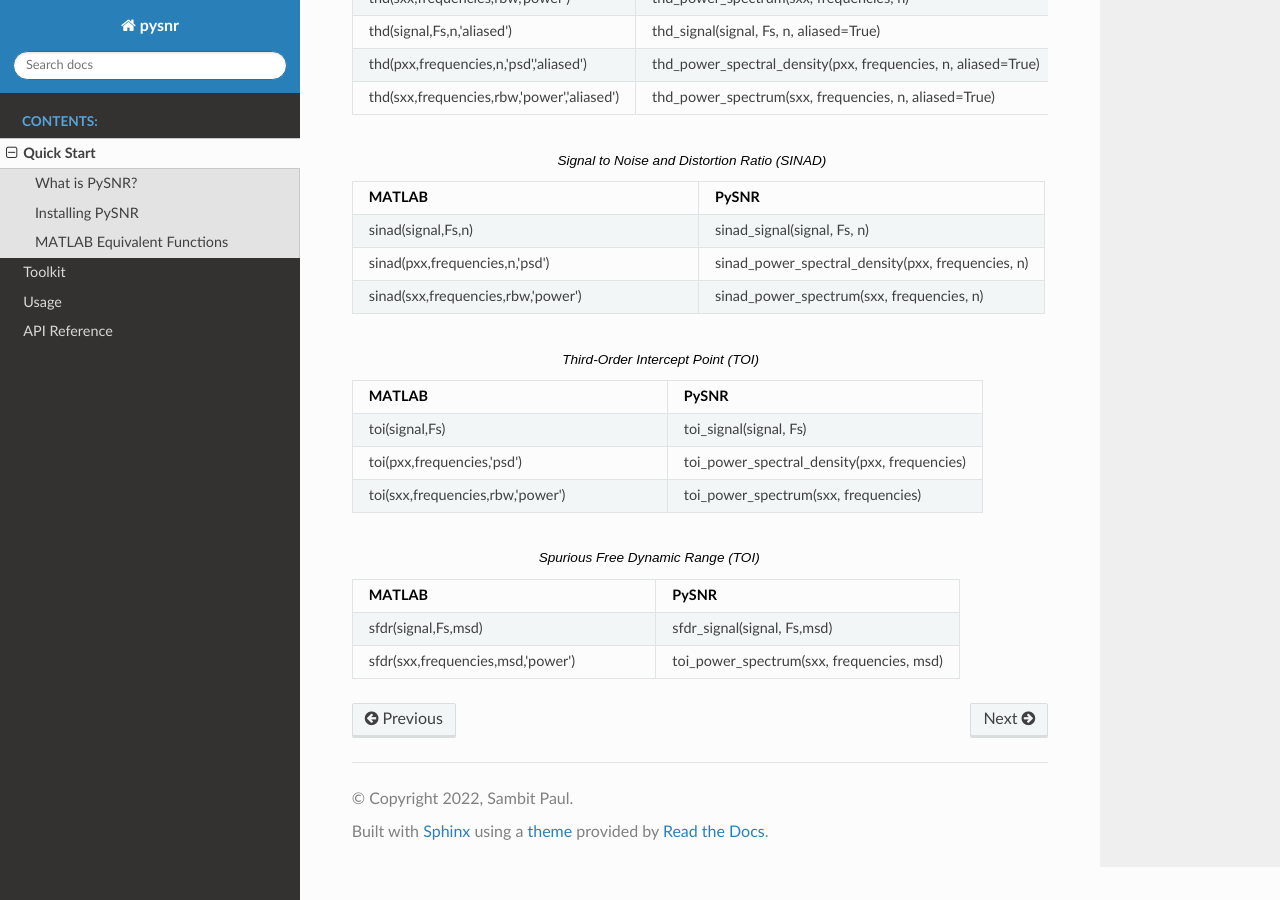
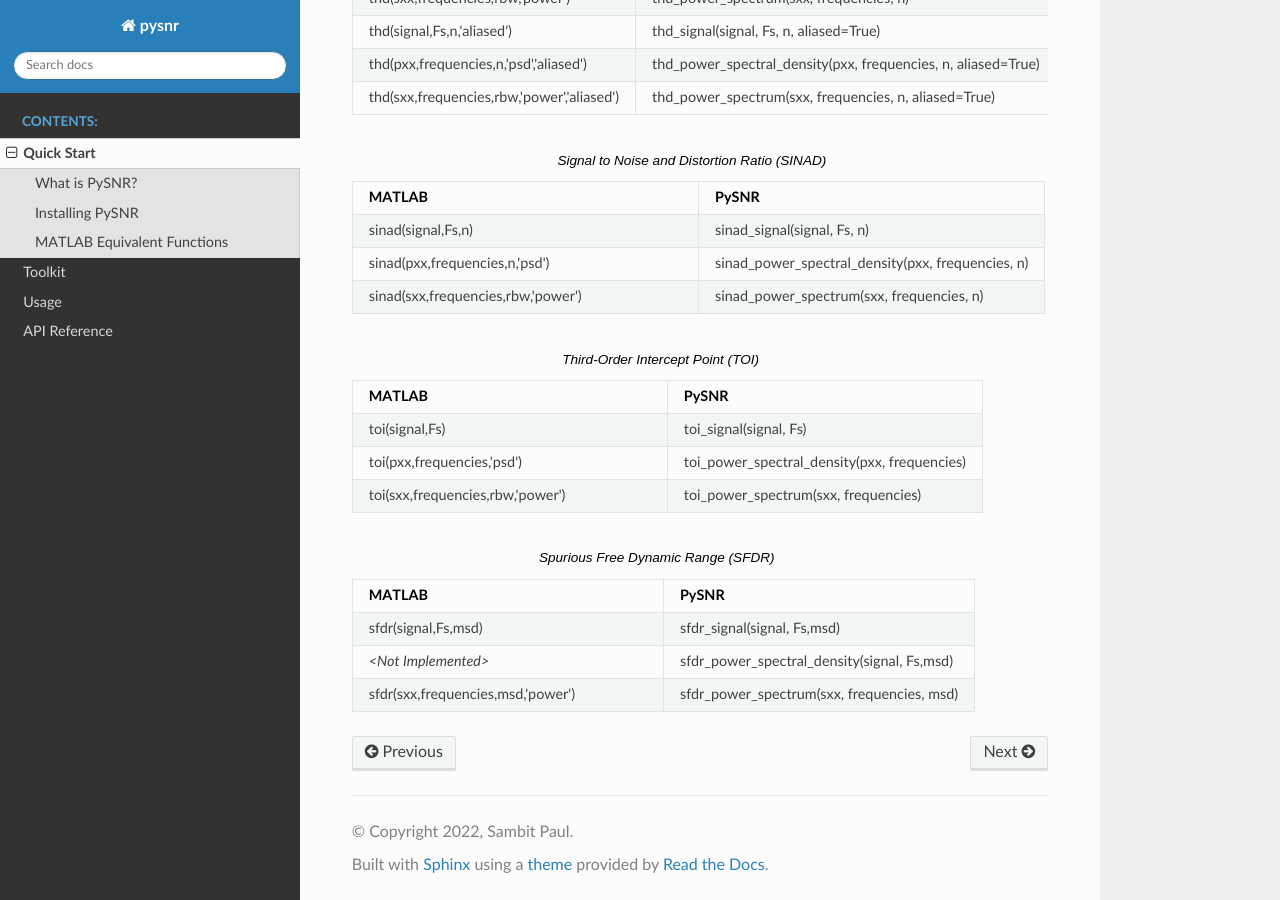
Before and after one commit to psambit9791/pysnr, a Sphinx documentation site: the page built from docs/source/quickstart.rst, in a window 1280 px wide and 900 px high, scrolled down 1148 px. Built offline with Sphinx 7.4.7 and the Read the Docs theme 2.0.0, drawn with Linux system fonts in a browser that asks for light colours; formulas are drawn with MathJax 3.

Commit message:
Fixed README, added SFDR notes

```diff
--- a/docs/source/quickstart.rst
+++ b/docs/source/quickstart.rst
@@ -99,7 +99,7 @@ MATLAB Equivalent Functions
      - toi_power_spectrum(sxx, frequencies)
 
 
-.. list-table:: Spurious Free Dynamic Range (TOI)
+.. list-table:: Spurious Free Dynamic Range (SFDR)
    :widths: 50 50
    :header-rows: 1
 
@@ -107,5 +107,7 @@ MATLAB Equivalent Functions
      - PySNR
    * - sfdr(signal,Fs,msd)
      - sfdr_signal(signal, Fs,msd)
+   * - *<Not Implemented>*
+     - sfdr_power_spectral_density(signal, Fs,msd)
    * - sfdr(sxx,frequencies,msd,'power')
-     - toi_power_spectrum(sxx, frequencies, msd)
+     - sfdr_power_spectrum(sxx, frequencies, msd)
```
Also changed, not shown: README.md (+8 -8 lines).
